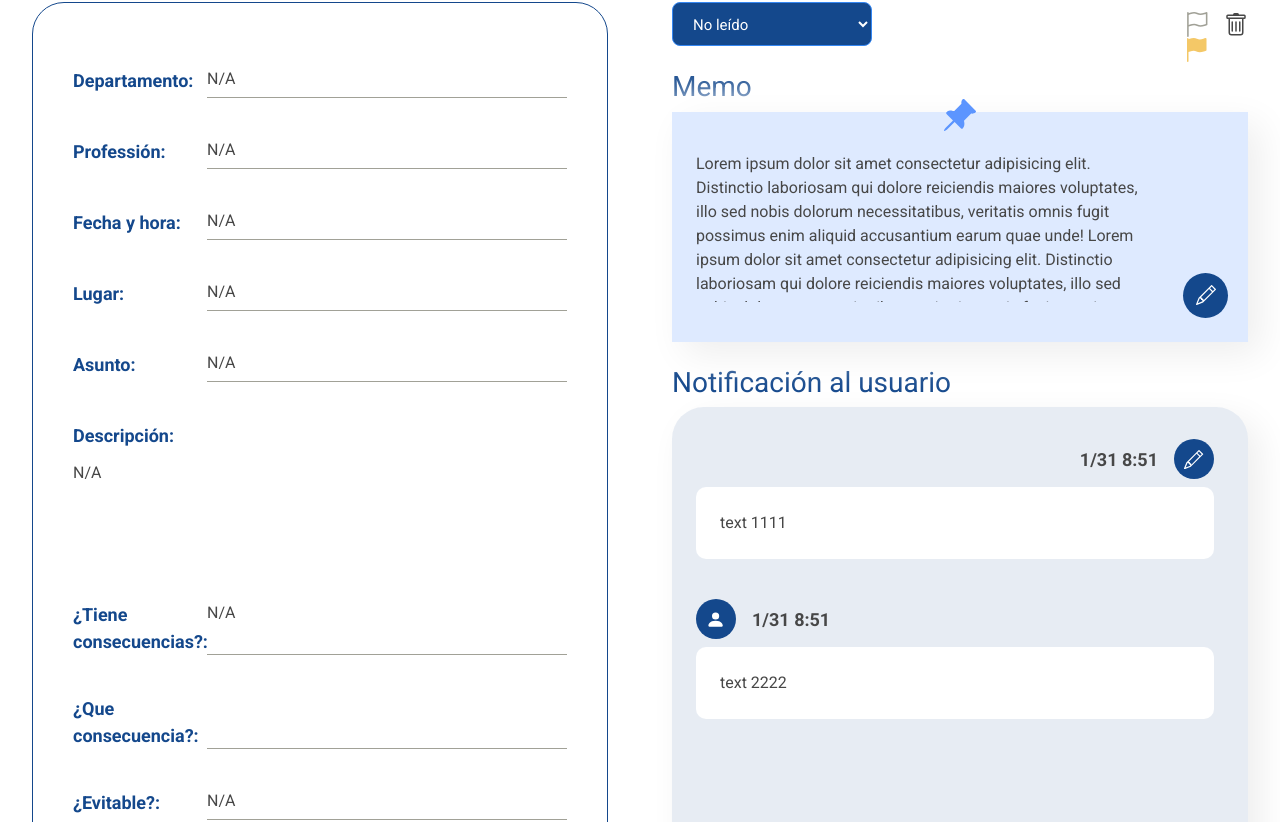
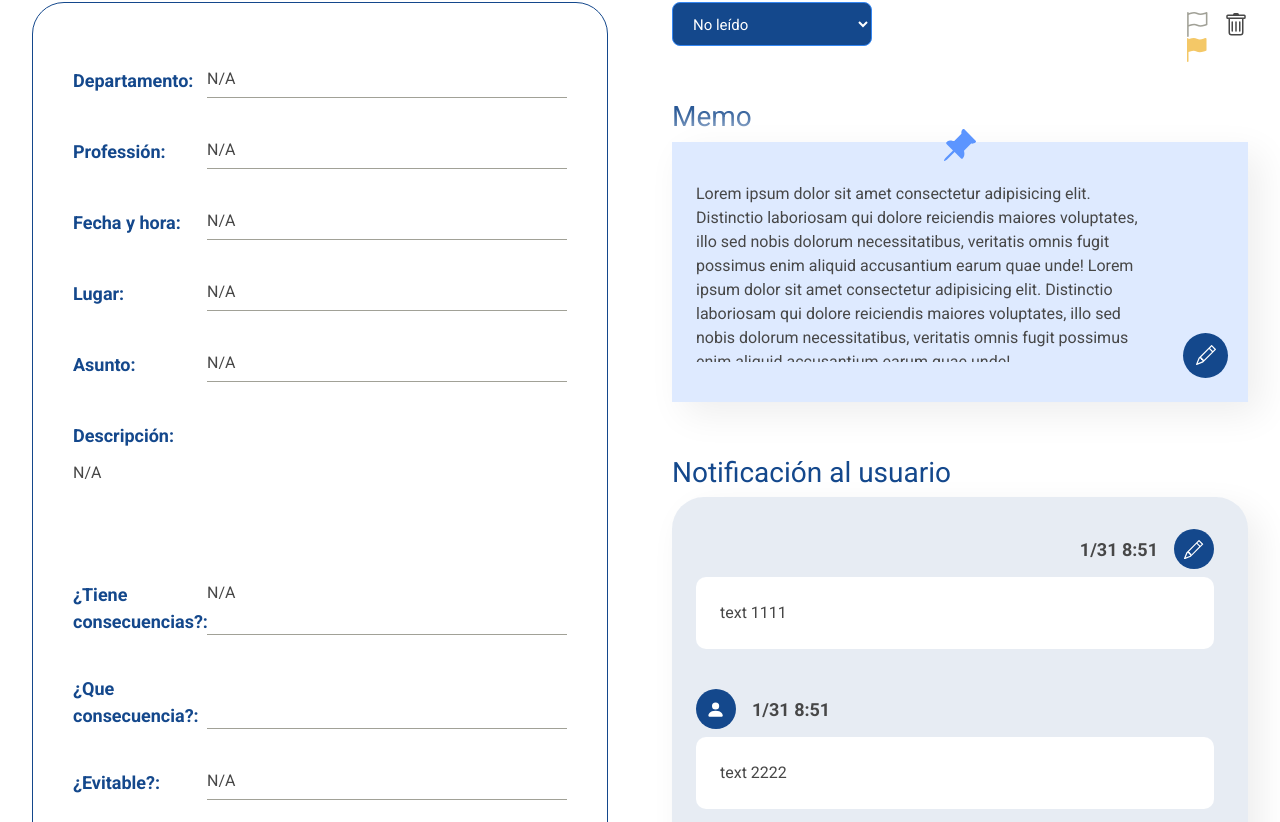
Before and after one commit to Project-CSF-2025/clinica-front-public, a React (Vite) app: page /admin/detail in a window 1280 px wide. Shown: the part 318-1140 px from the top of the page. Built offline with nearby package versions, Linux system fonts and the light colour scheme; no server answers.

Commit message:
AdminDetail style change

```diff
--- a/src/assets/css/pages/admin-detail.css
+++ b/src/assets/css/pages/admin-detail.css
@@ -18,7 +18,7 @@
   width: calc((100% - 64px) / 2);
   display: flex;
   flex-direction: column;
-  gap: 24px;
+  gap: 54px;
 }
 
 /* pageVista */
@@ -97,7 +97,7 @@
 }
 
 .detailBox__textBox {
-  height: 100px;
+  height: 80px;
   margin-top: 12px;
   padding-right: 10px;
 
@@ -168,7 +168,7 @@
 }
 .memoBlock {
   width: 100%;
-  height: 230px;
+  height: 260px;
   padding: 40px 84px 40px 24px;
   /* border-radius: 0 32px 32px 0;
   border-radius: 32px; */
@@ -289,7 +289,7 @@
 }
 
 .chatBlock {
-  height: 624px;
+  height: 695px;
   border-radius: 32px;
   overflow: hidden;
   box-shadow:
```
